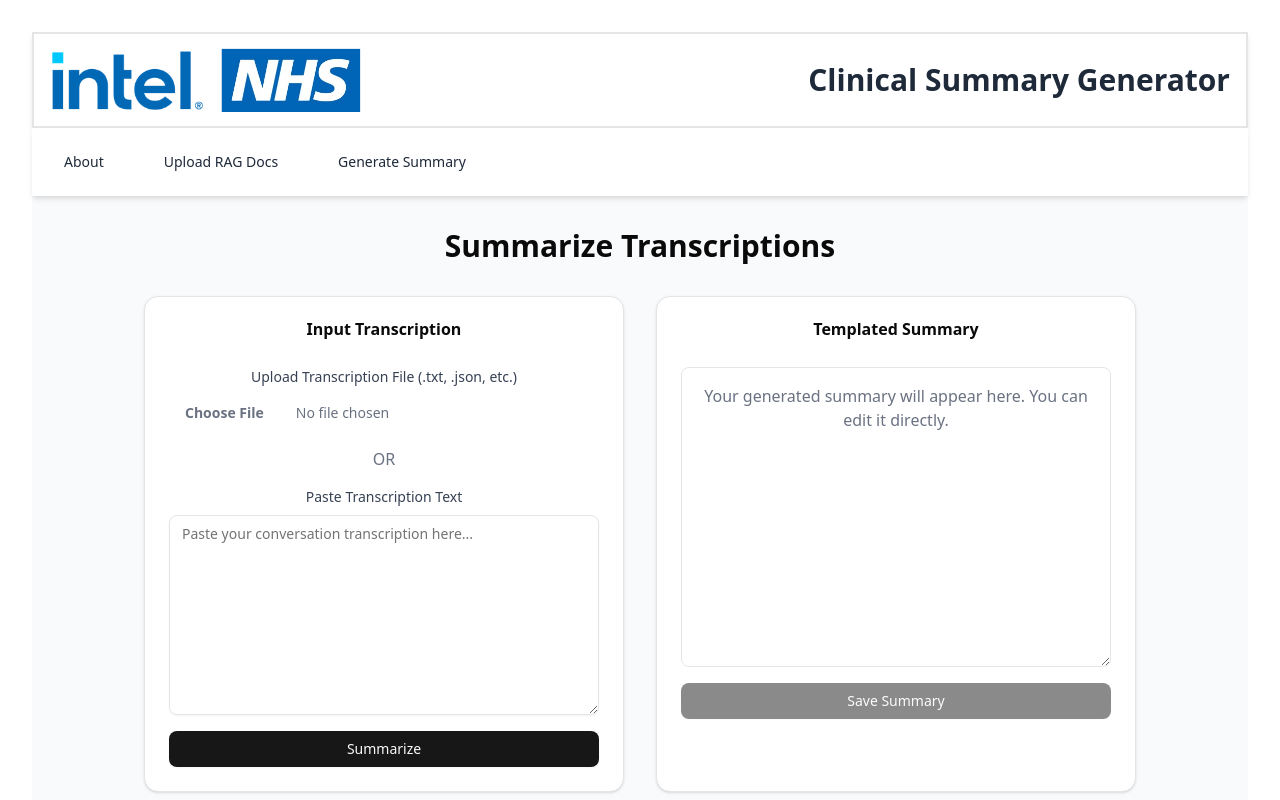
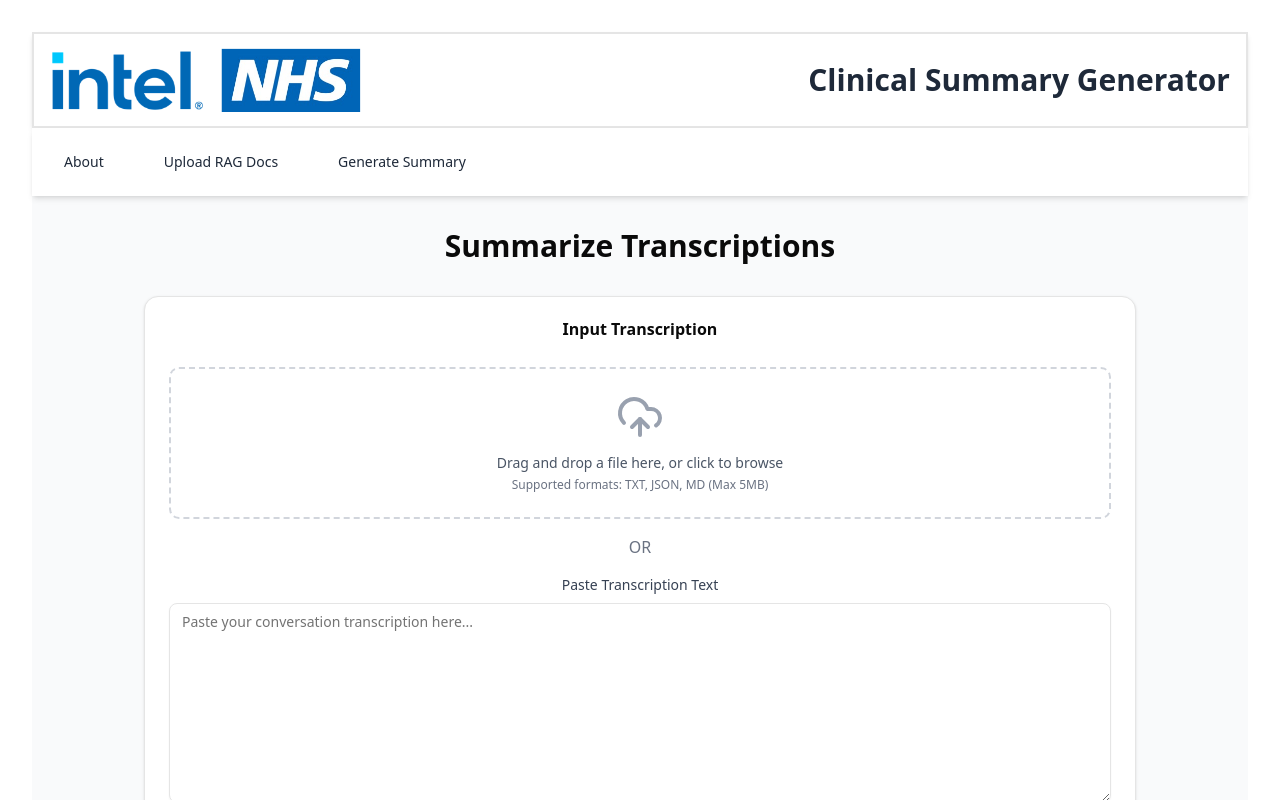
Before and after one commit to kspecie/rag-app, a React (Vite) app in the folder frontend/: page /summarise in a window 1280 px wide. Shown: the top 800 px of the page. Built offline with nearby package versions, Linux system fonts and the light colour scheme; no server answers.

Commit message:
successfully rendering generated summary in UI. . Able to upload transcriptions too

```diff
--- a/frontend/package.json
+++ b/frontend/package.json
@@ -20,6 +20,7 @@
     "react": "^19.1.0",
     "react-dom": "^19.1.0",
     "react-dropzone": "^14.3.8",
+    "react-markdown": "^10.1.0",
     "react-router-dom": "^7.7.0",
     "sonner": "^2.0.6",
     "tailwind-merge": "^3.3.1",
--- a/frontend/src/App.tsx
+++ b/frontend/src/App.tsx
@@ -16,7 +16,6 @@ function App() {
 
         <main className="flex-grow">
           <Routes>
-            {/* Define your routes */}
             <Route path="/" element={<HomePage />} />
             <Route path="/upload" element={<UploadPage />} />
             <Route path="/summarise" element={<SummarisePage />} />
--- a/frontend/src/components/ui/navigation-menu.tsx
+++ b/frontend/src/components/ui/navigation-menu.tsx
@@ -1,4 +1,3 @@
-// src/components/ui/navigation-menu.tsx
 import * as React from "react"
 import * as NavigationMenuPrimitive from "@radix-ui/react-navigation-menu"
 import { cva } from "class-variance-authority"
@@ -38,7 +37,7 @@ function NavigationMenuList({
     <NavigationMenuPrimitive.List
       data-slot="navigation-menu-list"
       className={cn(
-        "group flex flex-1 list-none items-center justify-center gap-7", // gap-7 might be a bit wide; consider gap-4 or gap-6
+        "group flex flex-1 list-none items-center justify-center gap-7",
         className
       )}
       {...props}
--- a/frontend/src/components/ui/upload.tsx
+++ b/frontend/src/components/ui/upload.tsx
@@ -1,4 +1,3 @@
-// src/components/DocumentUploader.tsx
 import { useCallback, useState } from 'react';
 import { useDropzone } from 'react-dropzone';
 import { Card, CardContent, CardDescription, CardHeader, CardTitle } from './card';
@@ -55,7 +54,6 @@ export function DocumentUploader({
     setUploadProgress(0);
 
     const formData = new FormData();
-    // !!! CORRECTED: Append each file under the 'files' field name !!!
     files.forEach(file => {
         formData.append("files", file);
     });
@@ -78,17 +76,13 @@ export function DocumentUploader({
       }
 
       const result = await response.json();
-      // !!! CORRECTED: Iterate over the 'uploaded_files' array from backend response !!!
       if (result.uploaded_files && Array.isArray(result.uploaded_files)) {
           result.uploaded_files.forEach((fileDetail: { id: string; filename: string }) => {
               onUploadSuccess({ id: fileDetail.id, filename: fileDetail.filename });
           });
           toast.success(`${result.uploaded_files.length} file(s) processed and added to ChromaDB!`);
       } else {
-          // Fallback if backend doesn't return detailed info but still succeeded
           toast.success("Files uploaded successfully, but no detailed info returned.");
-          // You might still call onUploadSuccess with generic info if you want to display
-          // something in the table for each original file.
           files.forEach(file => {
               onUploadSuccess({ id: Date.now().toString() + file.name, filename: file.name });
           });
--- a/frontend/src/pages/Home.tsx
+++ b/frontend/src/pages/Home.tsx
@@ -1,5 +1,3 @@
-
-
 export default function Home(){
     return (
         <div className="space-y-8">
--- a/frontend/src/pages/Summarise.tsx
+++ b/frontend/src/pages/Summarise.tsx
@@ -1,197 +1,235 @@
-import React, { useState, useRef } from 'react'; // Keep runtime values here
-import type { ChangeEvent } from 'react'; // Import types using 'type' keyword
+import React, { useState, useRef } from 'react';
+import type { ChangeEvent } from 'react';
 import { Toaster, toast } from 'sonner';
-import { Button } from '../components/ui/button'; // Assuming you have this Button component
-import { Textarea } from '../components/ui/textarea'; // Assuming you have this Textarea component
-import { Card, CardContent, CardHeader, CardTitle } from '../components/ui/card'; // Assuming Card components
-
-// Optional: You might want a simple file input component or adapt DocumentUploader later
-// For now, we'll use a basic HTML file input with FileReader.
+import { Button } from '../components/ui/button';
+import { Textarea } from '../components/ui/textarea';
+import { Card, CardContent, CardHeader, CardTitle } from '../components/ui/card';
+import { UploadCloud, FileText } from 'lucide-react';
+import ReactMarkdown from 'react-markdown';
 
 const SummarizePage: React.FC = () => {
   const [inputText, setInputText] = useState<string>('');
+  const [displayedText, setDisplayedText] = useState<string>('');
+  const [fileName, setFileName] = useState<string | null>(null);
   const [summaryOutput, setSummaryOutput] = useState<string>('');
   const [loading, setLoading] = useState<boolean>(false);
-  const outputRef = useRef<HTMLDivElement>(null); // Ref for the contenteditable div
+  const [isDragOver, setIsDragOver] = useState<boolean>(false);
 
-  const API_KEY = import.meta.env.VITE_API_KEY; // Your API Key for backend calls
+  const outputRef = useRef<HTMLDivElement>(null);
+  const fileInputRef = useRef<HTMLInputElement>(null);
 
-  // --- Input Handling ---
+  const API_KEY = import.meta.env.VITE_API_KEY;
+  const TRUNCATION_LENGTH = 1000;
 
-  const handleFileChange = (event: ChangeEvent<HTMLInputElement>) => {
-    const file = event.target.files?.[0];
-    if (file) {
+  // --- Core File Processing Logic  ---
+  const processFile = (file: File | null) => {
+    if (!file) {
+      setFileName(null);
+      setInputText('');
+      setDisplayedText('');
+      return;
+    }
+
+    // Check file type
+    const allowedTypes = ['text/plain', 'application/json', 'text/markdown'];
+    if (!allowedTypes.includes(file.type) && !file.name.endsWith('.md')) {
+        toast.error("Unsupported file type. Please upload a .txt, .json, or .md file.");
+        setFileName(null);
+        setInputText('');
+        setDisplayedText('');
+        return;
+    }
+
     if (file.size > 5 * 1024 * 1024) { // 5MB limit
       toast.error("File is too large (max 5MB).");
+      setFileName(null);
+      setInputText('');
+      setDisplayedText('');
       return;
     }
+
+    setFileName(file.name);
     const reader = new FileReader();
     reader.onload = (e) => {
       const textContent = e.target?.result as string;
       setInputText(textContent);
+      setDisplayedText(
+        textContent.length > TRUNCATION_LENGTH
+          ? textContent.substring(0, TRUNCATION_LENGTH) + '\n\n... [Full transcription loaded, showing first ' + TRUNCATION_LENGTH + ' characters] ...'
+          : textContent
+      );
       toast.success(`File "${file.name}" loaded successfully.`);
     };
     reader.onerror = () => {
       toast.error("Failed to read file.");
+      setFileName(null);
+      setInputText('');
+      setDisplayedText('');
     };
-      reader.readAsText(file); // Read the file content as text
+    reader.readAsText(file);
+  };
+
+  // --- Event Handlers for File Input ---
+  const handleFileInputChange = (event: ChangeEvent<HTMLInputElement>) => {
+    processFile(event.target.files?.[0] || null);
+  };
+
+  const handleTextareaChange = (e: React.ChangeEvent<HTMLTextAreaElement>) => {
+    const fullText = e.target.value;
+    setInputText(fullText);
+    setDisplayedText(
+      fullText.length > TRUNCATION_LENGTH
+        ? fullText.substring(0, TRUNCATION_LENGTH) + '\n\n... [Full text, showing first ' + TRUNCATION_LENGTH + ' characters] ...'
+        : fullText
+    );
+  };
+
+  // --- Event Handlers for Drag and Drop ---
+  const handleDragOver = (e: React.DragEvent<HTMLDivElement>) => {
+    e.preventDefault();
+    e.stopPropagation();
+    setIsDragOver(true); // Add visual cue
+  };
+
+  const handleDragLeave = (e: React.DragEvent<HTMLDivElement>) => {
+    e.preventDefault();
+    e.stopPropagation();
+    setIsDragOver(false); // Remove visual cue
+  };
+
+  const handleDrop = (e: React.DragEvent<HTMLDivElement>) => {
+    e.preventDefault();
+    e.stopPropagation();
+    setIsDragOver(false); // Remove visual cue
+
+    if (e.dataTransfer.files && e.dataTransfer.files.length > 0) {
+      processFile(e.dataTransfer.files[0]); // Process the first dropped file
+      e.dataTransfer.clearData(); // Clear data to prevent re-processing on subsequent drops
     }
   };
 
-  const handleTextareaChange = (e: React.ChangeEvent<HTMLTextAreaElement>) => {
-    setInputText(e.target.value);
-  };
-
   // --- Summarization Logic ---
-
   const handleSummarize = async () => {
     if (!inputText.trim()) {
       toast.error("Please provide text or upload a file for summarization.");
       return;
     }
-    console.log("Sending text to backend:", inputText); // ADD THIS LINE
-    console.log("Sending JSON body:", JSON.stringify({ text: inputText })); // ADD THIS LINE
 
     setLoading(true);
-    setSummaryOutput(''); // Clear previous summary
+    setSummaryOutput('');
 
     try {
-      const response = await fetch("http://localhost:8000/summaries/generate/", { // Assuming your summarize endpoint
+      const response = await fetch("http://localhost:8000/summaries/generate/", {
         method: "POST",
         headers: {
           "Content-Type": "application/json",
           "X-API-Key": API_KEY,
         },
-        body: JSON.stringify({ text: inputText }), // Send the input text to the backend
+        body: JSON.stringify({ text: inputText }),
       });
 
       if (!response.ok) {
         const errorData = await response.json();
-        throw new Error(errorData.detail || "Summarization failed.");
+        throw new Error(errorData.detail ? JSON.stringify(errorData.detail) : "Summarization failed for an unknown reason.");
       }
 
       const result = await response.json();
-      setSummaryOutput(result.summary); // Assuming backend returns { summary: "..." }
+      setSummaryOutput(result.summary);
       toast.success("Summary generated successfully!");
 
     } catch (error: any) {
       console.error("Summarization error:", error);
-      toast.error(`Summarization error: ${error.message}`);
+      toast.error(`Summarization error: ${error.message || "Please check console for details."}`);
     } finally {
       setLoading(false);
     }
   };
 
-  // --- Output Editing & Saving ---
-
-  const handleSaveSummary = () => {
-    // Get the current content from the editable div
-    const currentSummary = outputRef.current?.innerText || ''; // Use innerText to get plain text
-
-    if (!currentSummary.trim()) {
-      toast.error("Summary is empty. Nothing to save.");
-      return;
-    }
-
-    // --- Implement your saving logic here ---
-    // You could save to local storage, or send to a backend endpoint.
-    // For now, let's just log it and show a toast.
-
-    console.log("Saving summary:", currentSummary);
-    toast.success("Summary saved (check console for now)!");
-
-    // Example of sending to a backend save endpoint (you'll need to create this)
-    /*
-    fetch("http://localhost:8000/save-summary", {
-      method: "POST",
-      headers: {
-        "Content-Type": "application/json",
-        "X-API-Key": API_KEY,
-      },
-      body: JSON.stringify({ summary: currentSummary }),
-    })
-    .then(res => res.json())
-    .then(data => toast.success(data.message || "Summary saved!"))
-    .catch(err => toast.error("Failed to save summary."));
-    */
-  };
-
-  const handleOutputEdit = () => {
-    // This function is useful if you need to update summaryOutput state
-    // continuously as user types in contenteditable div, or just on save.
-    // For now, we'll only grab current content on Save.
-  };
-
-
   return (
     <div className="flex flex-col items-center w-full min-h-[calc(100vh-theme(spacing.24))] py-8 px-4 max-w-5xl mx-auto">
       <h1 className="text-3xl font-bold mb-8">Summarize Transcriptions</h1>
 
-      {/* Main Container for Input and Output */}
-      <div className="flex flex-col md:flex-row gap-8 w-full">
-        {/* Input Section */}
+      {/* Main Container for Input and Output Cards*/}
+      <div className="flex flex-col gap-8 w-full">
+
+        {/* --- Input Section Card --- */}
         <Card className="flex-1 min-w-[300px]">
           <CardHeader>
             <CardTitle>Input Transcription</CardTitle>
           </CardHeader>
           <CardContent>
-            {/* File Input */}
-            <label htmlFor="transcription-file" className="block text-sm font-medium text-gray-700 mb-2">
-              Upload Transcription File (.txt, .json, etc.)
-            </label>
+            {/* Custom File Input Area with Drag & Drop Handlers */}
+            <div
+              className={`flex flex-col items-center justify-center p-6 border-2 border-dashed rounded-lg cursor-pointer transition-colors duration-200 ${
+                isDragOver ? 'border-blue-500 bg-blue-50' : 'border-gray-300 hover:bg-gray-50'
+              }`}
+              onClick={() => fileInputRef.current?.click()}
+              onDragOver={handleDragOver}
+              onDragLeave={handleDragLeave}
+              onDrop={handleDrop}
+            >
+              <UploadCloud className="w-12 h-12 text-gray-400 mb-3" />
+              <p className="text-sm text-gray-600 mb-1">
+                Drag and drop a file here, or click to browse
+              </p>
+              <p className="text-xs text-gray-500">
+                Supported formats: TXT, JSON, MD (Max 5MB)
+              </p>
+              {fileName && (
+                <div className="mt-2 flex items-center text-sm text-primary-600 font-medium">
+                  <FileText className="w-4 h-4 mr-1" /> {fileName}
+                </div>
+              )}
+              {/* Hidden native file input element */}
               <input
-              id="transcription-file"
+                id="transcription-file-hidden"
                 type="file"
-              accept=".txt,.json,.md,.docx" // Add .docx if your backend handles it or if you parse it on frontend
-              onChange={handleFileChange}
-              className="block w-full text-sm text-gray-500 file:mr-4 file:py-2 file:px-4 file:rounded-md file:border-0 file:text-sm file:font-semibold file:bg-primary-50 file:text-primary-700 hover:file:bg-primary-100"
+                ref={fileInputRef}
+                accept=".txt,.json,.md"
+                onChange={handleFileInputChange}
+                className="hidden"
               />
+            </div>
 
             <div className="my-4 text-center text-gray-500">
               OR
             </div>
 
-            {/* Textarea for Direct Input */}
+            {/* Textarea for Direct Input / Truncated Display */}
             <label htmlFor="transcription-text" className="block text-sm font-medium text-gray-700 mb-2">
               Paste Transcription Text
             </label>
             <Textarea
               id="transcription-text"
               placeholder="Paste your conversation transcription here..."
-              value={inputText}
+              value={displayedText}
               onChange={handleTextareaChange}
               rows={15}
               className="w-full resize-y min-h-[200px]"
             />
 
+            {/* Summarize Button */}
             <Button onClick={handleSummarize} disabled={loading} className="mt-4 w-full">
               {loading ? "Summarizing..." : "Summarize"}
             </Button>
           </CardContent>
         </Card>
 
-        {/* Output Section */}
+        {/* --- Output Section Card --- */}
         <Card className="flex-1 min-w-[300px]">
           <CardHeader>
             <CardTitle>Templated Summary</CardTitle>
           </CardHeader>
           <CardContent>
             <div
-              ref={outputRef}
-              contentEditable="true" // Makes the div editable
-              onBlur={handleOutputEdit} // Capture changes when div loses focus (optional, you can also just read on save)
-              className="w-full p-4 border rounded-md min-h-[300px] max-h-[500px] overflow-y-auto focus:outline-none focus:ring-2 focus:ring-primary-500 resize-y"
-              dangerouslySetInnerHTML={{ __html: summaryOutput || "<p class='text-gray-500'>Your generated summary will appear here. You can edit it directly.</p>" }}
-              // Using dangerouslySetInnerHTML to render potential HTML from backend (if summary is HTML)
-              // Or if it's plain text, you can just set innerText directly on mount.
-              // For simple plain text, it's often better to manage the innerText/textContent
-              // directly or use a state-based approach rather than dangerouslySetInnerHTML unless needed for rich text.
-              // For plain text, you might do:
-              // onInput={(e) => setSummaryOutput(e.currentTarget.innerText)} if you want continuous updates.
-            />
-            <Button onClick={handleSaveSummary} disabled={!summaryOutput.trim()} className="mt-4 w-full">
-              Save Summary
-            </Button>
+              className="w-full p-4 border rounded-md min-h-[300px] max-h-[500px] overflow-y-auto focus:outline-none focus:ring-2 focus:ring-primary-500 resize-y text-left"
+            >
+              {summaryOutput ? (
+                <ReactMarkdown>{summaryOutput}</ReactMarkdown>
+              ) : (
+                <p className='text-gray-500'>Your generated summary will appear here.</p>
+              )}
+            </div>
           </CardContent>
         </Card>
       </div>
```
Also changed, not shown: frontend/src/pages/Upload.tsx (+5 -12 lines), 1 other file (tests, documents, lock files or other folders). Lines whose indentation alone changed are shown as unchanged.
